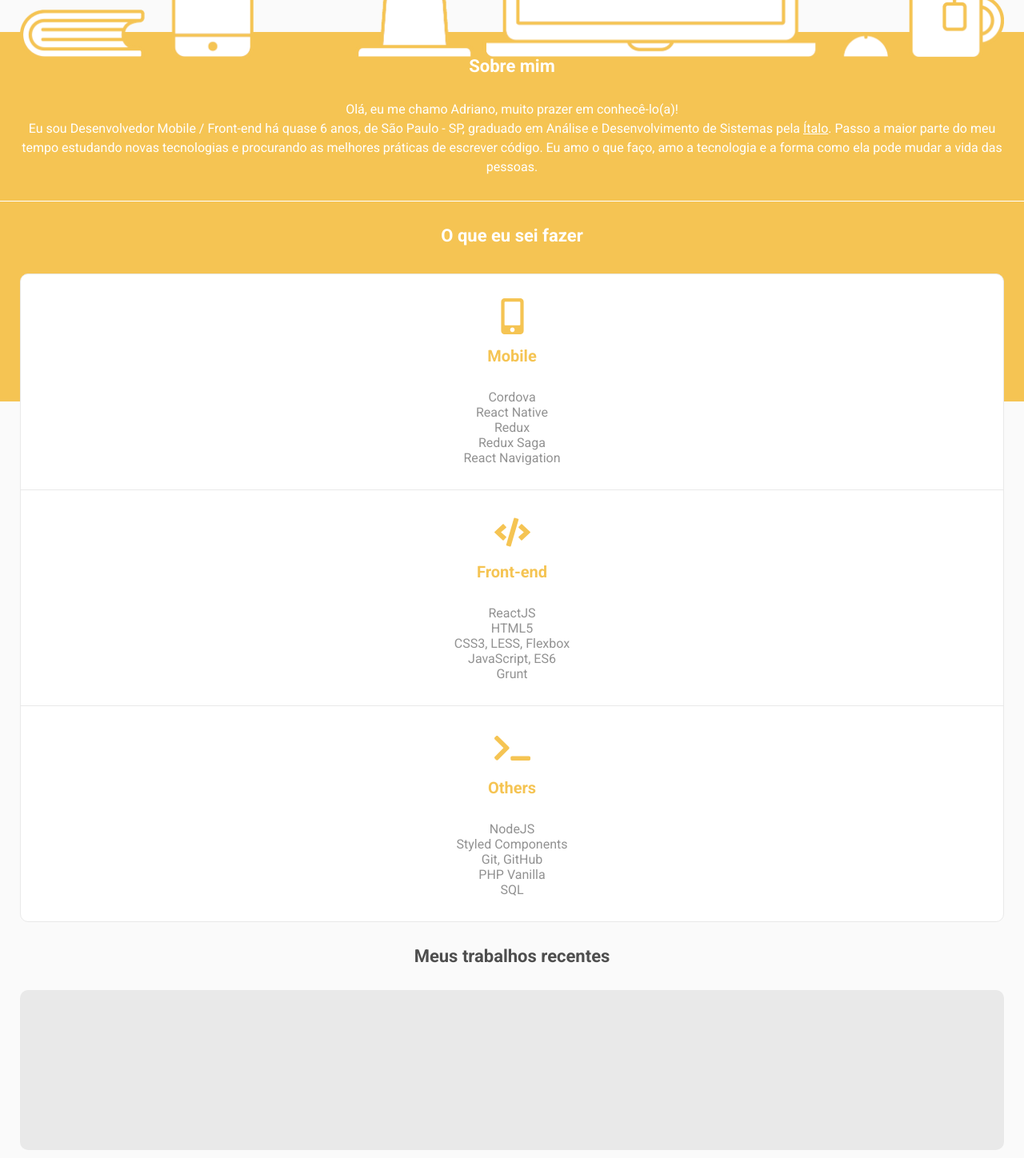
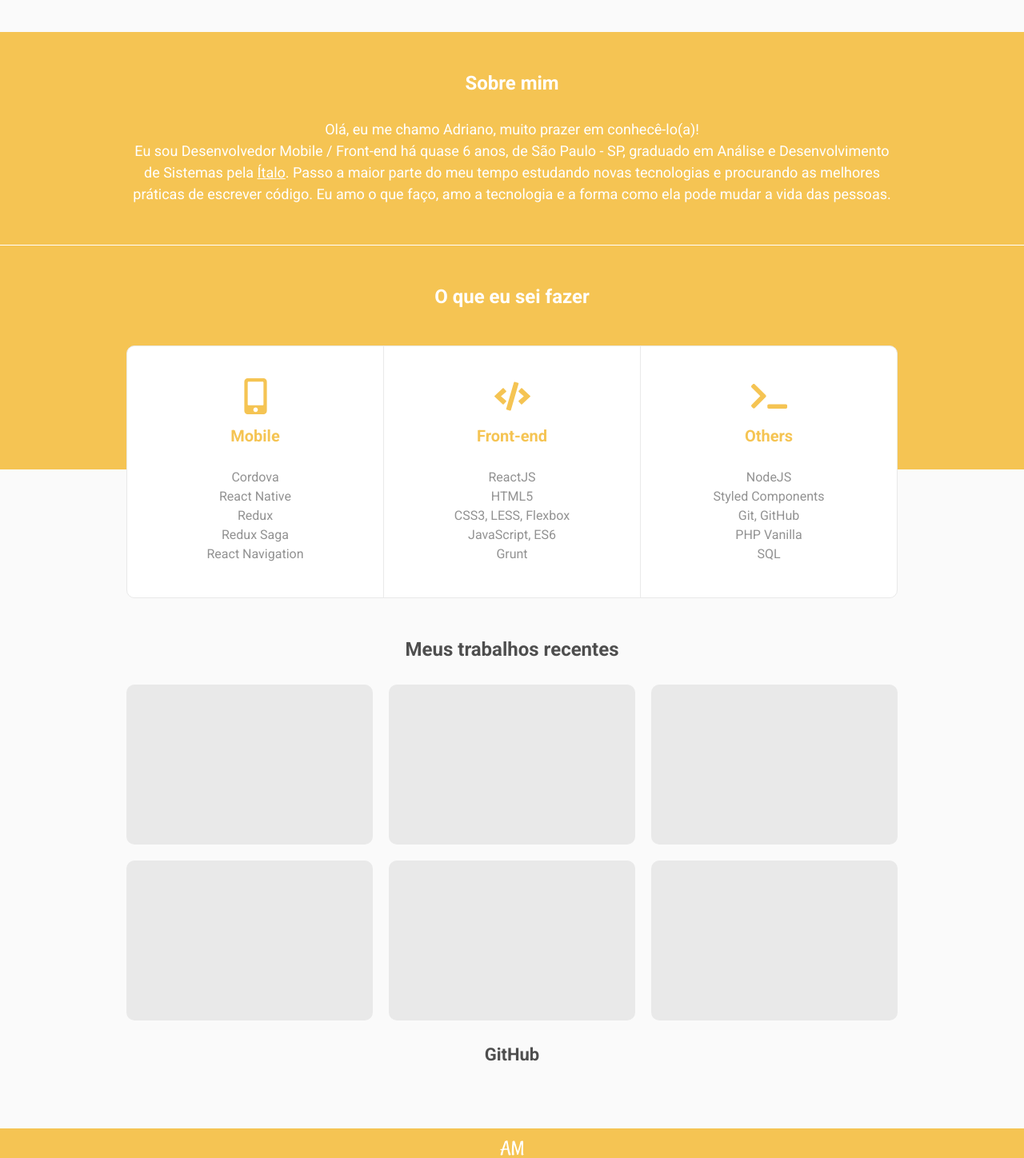
Before and after one commit to adrianomarquess/adrianomarquess.github.io, a plain HTML site: page index.html in a window 1280 px wide. Shown: the part 760-2208 px from the top of the page at 80% size. Drawn offline with nearby package versions, Linux system fonts and the light colour scheme; no server answers.

Commit message:
responsive desktop

```diff
--- a/css/about.css
+++ b/css/about.css
@@ -27,7 +27,6 @@
 .skils {
   border-bottom: none;
   height: 250px;
-  clear: both;
 }
 
 .skils .container > h1 {
@@ -35,7 +34,6 @@
   color: #fff;
   font-size: 22px;
   text-align: center;
-  margin-bottom: 30px;
 }
 
 .skils-list {
@@ -78,3 +76,50 @@
   text-align: center;
   color: #929292;
 }
+
+.skils-list > li > ul > li {
+  margin-bottom: 5px;
+}
+
+@media only screen and (min-width: 1024px) {
+  .about {
+    padding: 50px 0;
+  }
+
+  .about .sobre h1 {
+    font-size: 24px;
+  }
+
+  .about .sobre p {
+    font-size: 18px;
+  }
+
+  .skils {
+    height: 280px;
+  }
+
+  .skils .container > h1 {
+    font-size: 24px;
+  }
+
+  .skils-list {
+    margin-bottom: 50px;
+    margin-top: -155px;
+
+    display: flex;
+    flex-direction: row;
+    align-items: center;
+    justify-content: space-between;
+  }
+
+  .skils-list > li {
+    flex: 1;
+    padding: 40px 30px;
+    border-bottom: none;
+    border-right: solid 1px #e9e9e9;
+  }
+
+  .skils-list > li:last-child {
+    border-right: none;
+  }
+}
--- a/css/github.css
+++ b/css/github.css
@@ -22,16 +22,6 @@
 
 .github ul li:last-child {
   margin-bottom: 0;
-}
-
-@media screen and (min-width: 800px) {
-  .github ul li {
-    transition: transform 0.2s;
-  }
-
-  .github ul li:hover {
-    transform: translateX(5px);
-  }
 }
 
 .github ul li a {
@@ -76,3 +66,17 @@
   height: auto;
   margin-left: 20px;
 }
+
+@media only screen and (min-width: 1024px) {
+  .github ul li {
+    transition: transform 0.2s;
+  }
+
+  .github ul li:hover {
+    transform: translateX(5px);
+  }
+
+  .github ul {
+    margin-bottom: 50px;
+  }
+}
--- a/css/header.css
+++ b/css/header.css
@@ -18,6 +18,7 @@
 
 .header .social > img {
   width: 85%;
+  height: auto;
   margin-bottom: 20px;
 }
 
@@ -52,4 +53,38 @@
 
 .header > .container > img {
   width: 100%;
+  height: auto;
+  margin: 0 auto;
 }
+
+@media only screen and (min-width: 1024px) {
+  .header {
+    padding: 50px 0;
+  }
+
+  .header .social {
+    flex-direction: row;
+    justify-content: space-between;
+  }
+
+  .header .social > img {
+    width: 350px;
+    margin-bottom: 0;
+  }
+
+  .header .social > ul {
+    width: 300px;
+  }
+
+  .header .main > h1 {
+    font-size: 40px;
+  }
+
+  .header .main > h2 {
+    font-size: 20px;
+  }
+
+  .header > .container > img {
+    width: 700px;
+  }
+}
--- a/css/jobs.css
+++ b/css/jobs.css
@@ -14,11 +14,27 @@
 .jobs ul li {
   width: 100%;
   height: 200px;
-  background-color: #e9e9e9;
   border-radius: 10px;
   margin-bottom: 20px;
+  background-color: #e9e9e9;
 }
 
 .jobs ul li:last-child {
   margin-bottom: 30px;
 }
+
+@media only screen and (min-width: 1024px) {
+  .jobs h1 {
+    font-size: 24px;
+  }
+
+  .jobs ul {
+    flex-direction: row;
+    justify-content: space-between;
+    flex-wrap: wrap;
+  }
+
+  .jobs ul li {
+    width: 32%;
+  }
+}
--- a/css/styles.css
+++ b/css/styles.css
@@ -31,7 +31,20 @@ body {
 }
 
 .container {
+  margin: 0 auto;
   width: 100%;
-  margin: 0 auto;
   padding: 0 25px;
 }
+
+@media only screen and (min-width: 750px) {
+  .container {
+    width: 50%;
+  }
+}
+
+@media only screen and (min-width: 1024px) {
+  .container {
+    width: 1024px;
+    padding: 0 30px;
+  }
+}
--- a/index.html
+++ b/index.html
@@ -29,7 +29,7 @@
 
           <ul>
             <li>
-              <a href="mailto:adrianomfpassos@gmail.com?subject=#VimDoSite">
+              <a href="mailto:adrianomfpassos@gmail.com?subject=#ContatoSite: ">
                 <img src="./images/mail.svg" alt="E-mail do Adriano Marques">
               </a>
             </li>
@@ -148,6 +148,9 @@
           <li></li>
           <li></li>
           <li></li>
+          <li></li>
+          <li></li>
+          <li></li>
         </ul>
       </div>
     </section>
```
